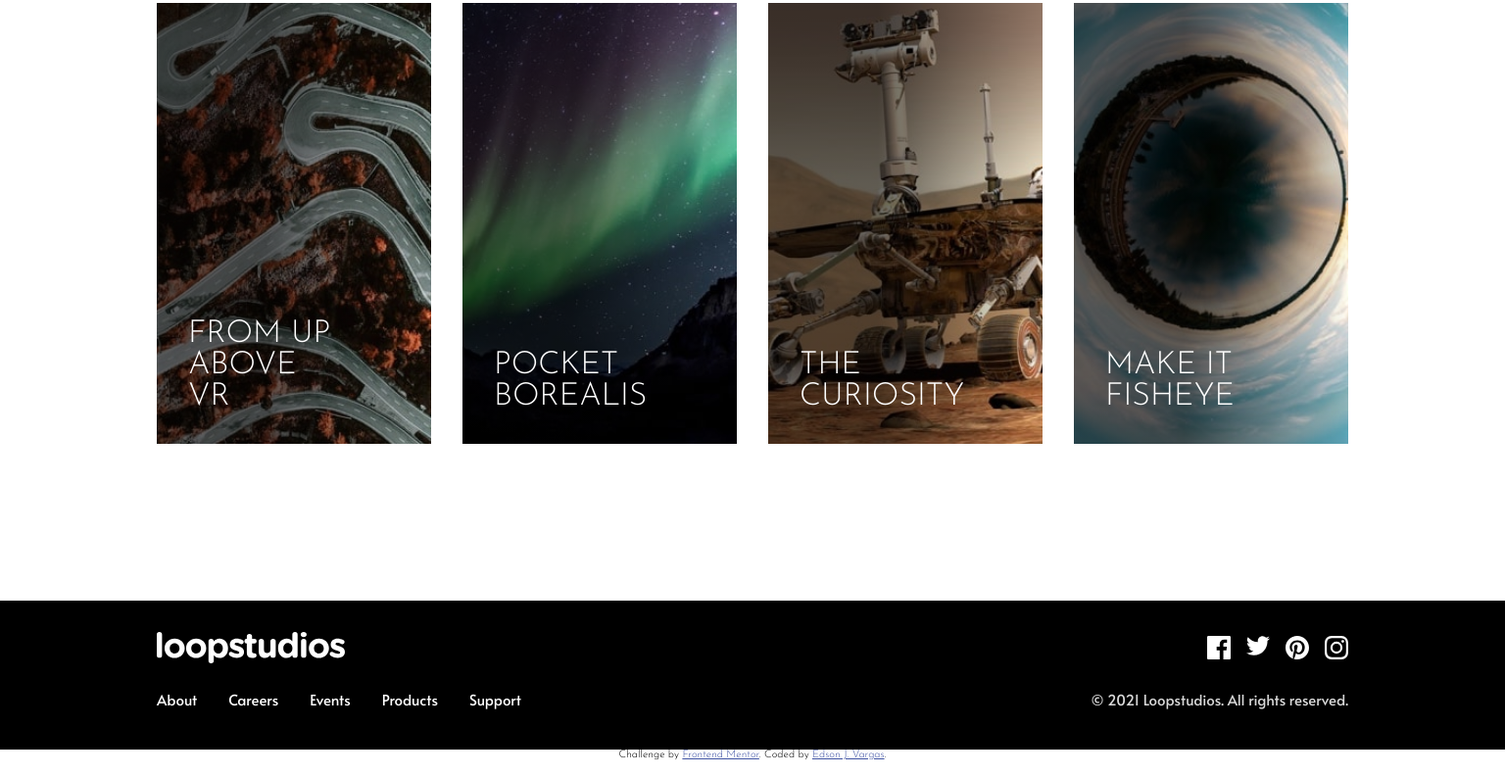
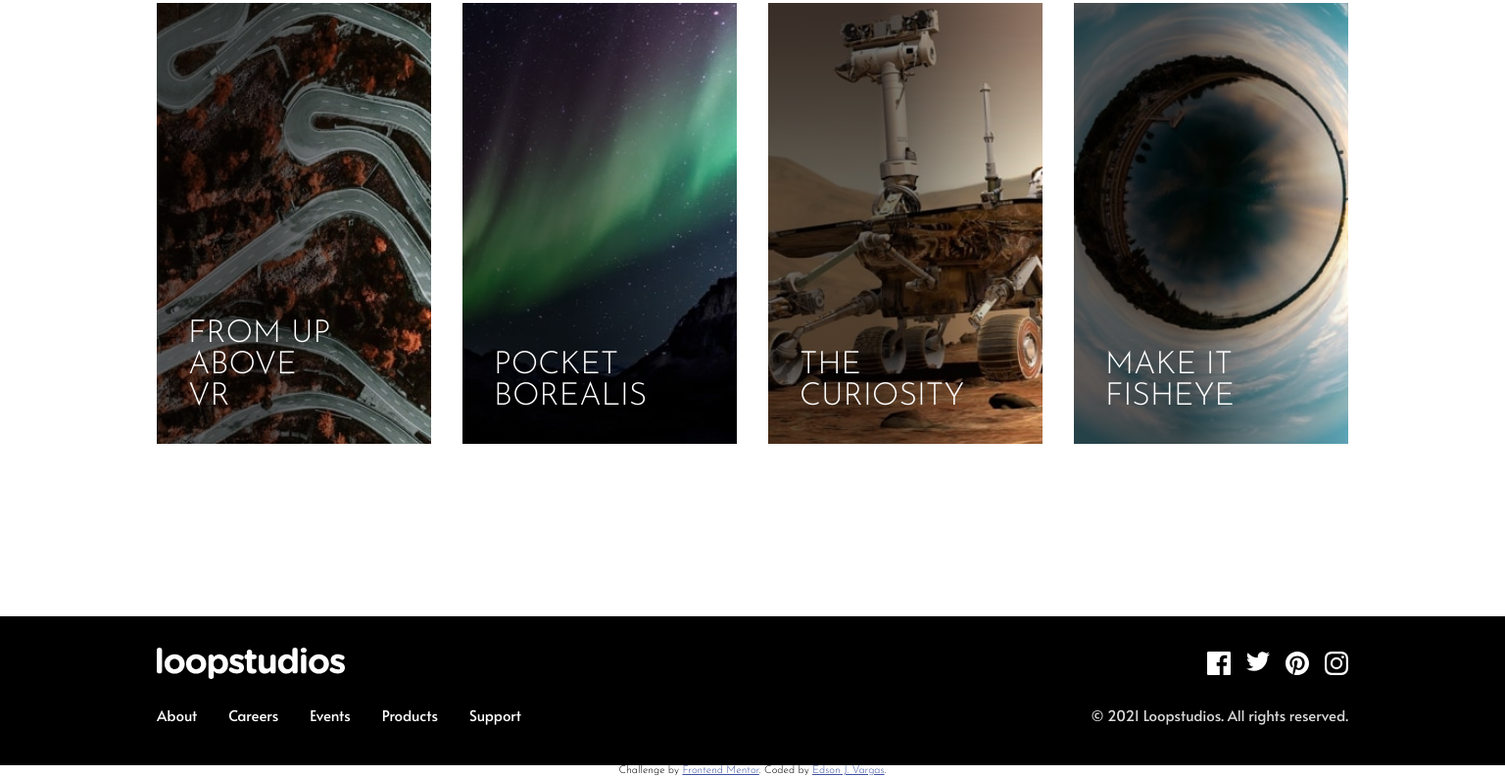
Before and after one commit to edsonv/FrontendMentor.io---LoopStudios-Landing-Page, a website: page index.html in a window 1536 px wide. Shown: the part 2102-2894 px from the top of the page at 98% size. Drawn offline with Linux system fonts and the light colour scheme.

Commit message:
Fix misspelling

```diff
--- a/scss/styles.scss
+++ b/scss/styles.scss
@@ -400,7 +400,7 @@ body {
     }
   }
   .footer {
-    @include spacing.space(magin, 200, t);
+    @include spacing.space(margin, 200, t);
     @include spacing.space(gap, 200);
     padding: 32px 160px;
     display: grid;
```
Also changed, not shown: css/styles.css, 1 other file.
